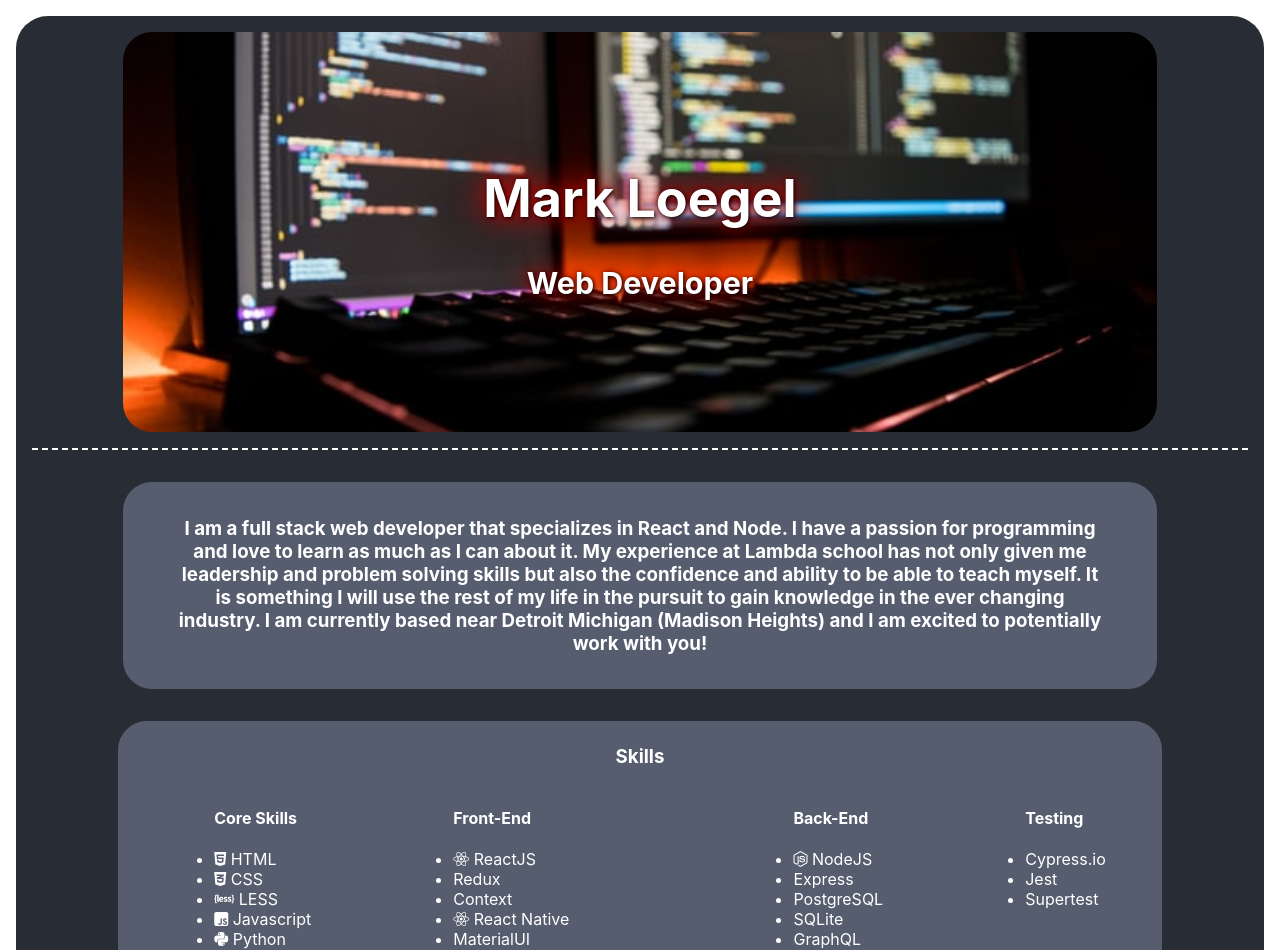
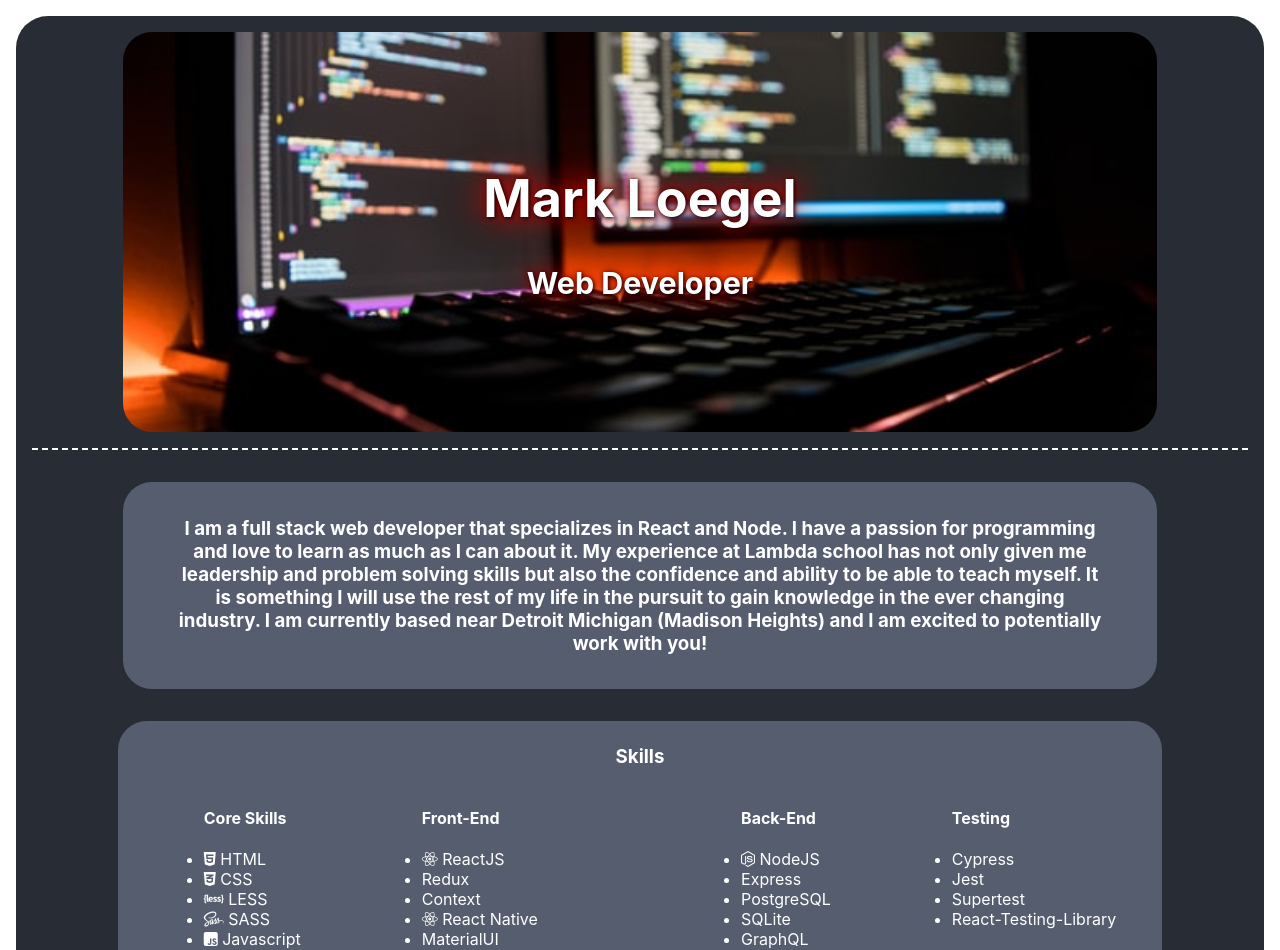
Before and after one commit to meloegel/portfolio, a React (Create React App) app: page / in a window 1280 px wide. Shown: the top 950 px of the page. Built offline with nearby package versions, Linux system fonts and the light colour scheme.

Commit message:
updated skills

```diff
--- a/src/components/skills.js
+++ b/src/components/skills.js
@@ -14,6 +14,7 @@ const Skills = () => {
                             <li><i className="fab fa-html5"></i> HTML</li>
                             <li><i className="fab fa-css3-alt"></i> CSS</li>
                             <li><i className="fab fa-less"></i> LESS</li>
+                            <li><i class="fab fa-sass"></i> SASS</li>
                             <li><i className="fab fa-js-square"></i> Javascript</li>
                             <li><i className="fab fa-python"></i> Python</li>
                             <li>SQL</li>
@@ -44,9 +45,10 @@ const Skills = () => {
                     <div className="skills">
                         <ul>
                             <h4>Testing</h4>
-                            <li>Cypress.io</li>
+                            <li>Cypress</li>
                             <li>Jest</li>
                             <li>Supertest</li>
+                            <li>React-Testing-Library</li>
                         </ul>
                     </div>
                 </div>
```
Also changed, not shown: 1 other file (tests, documents, lock files or other folders).
